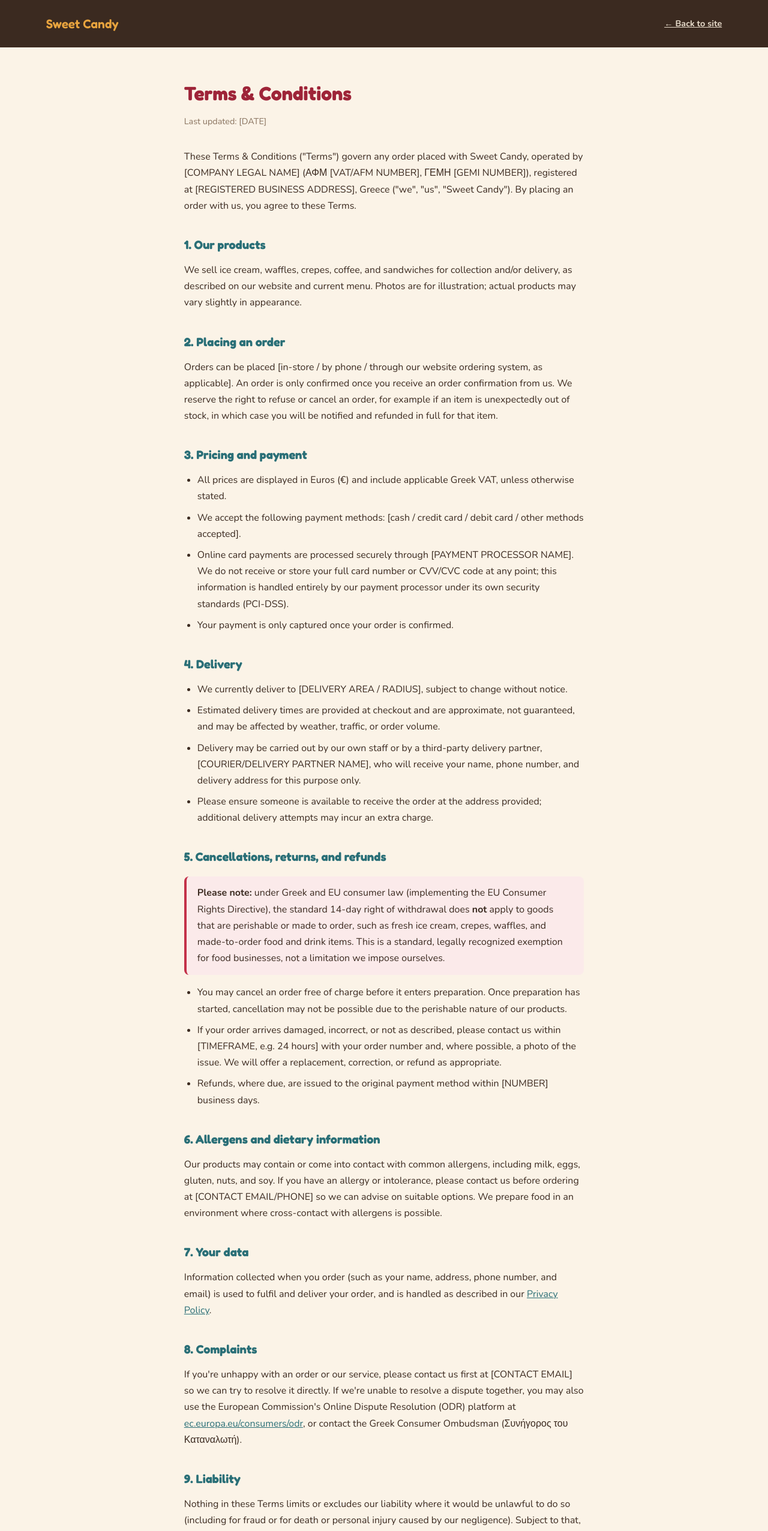
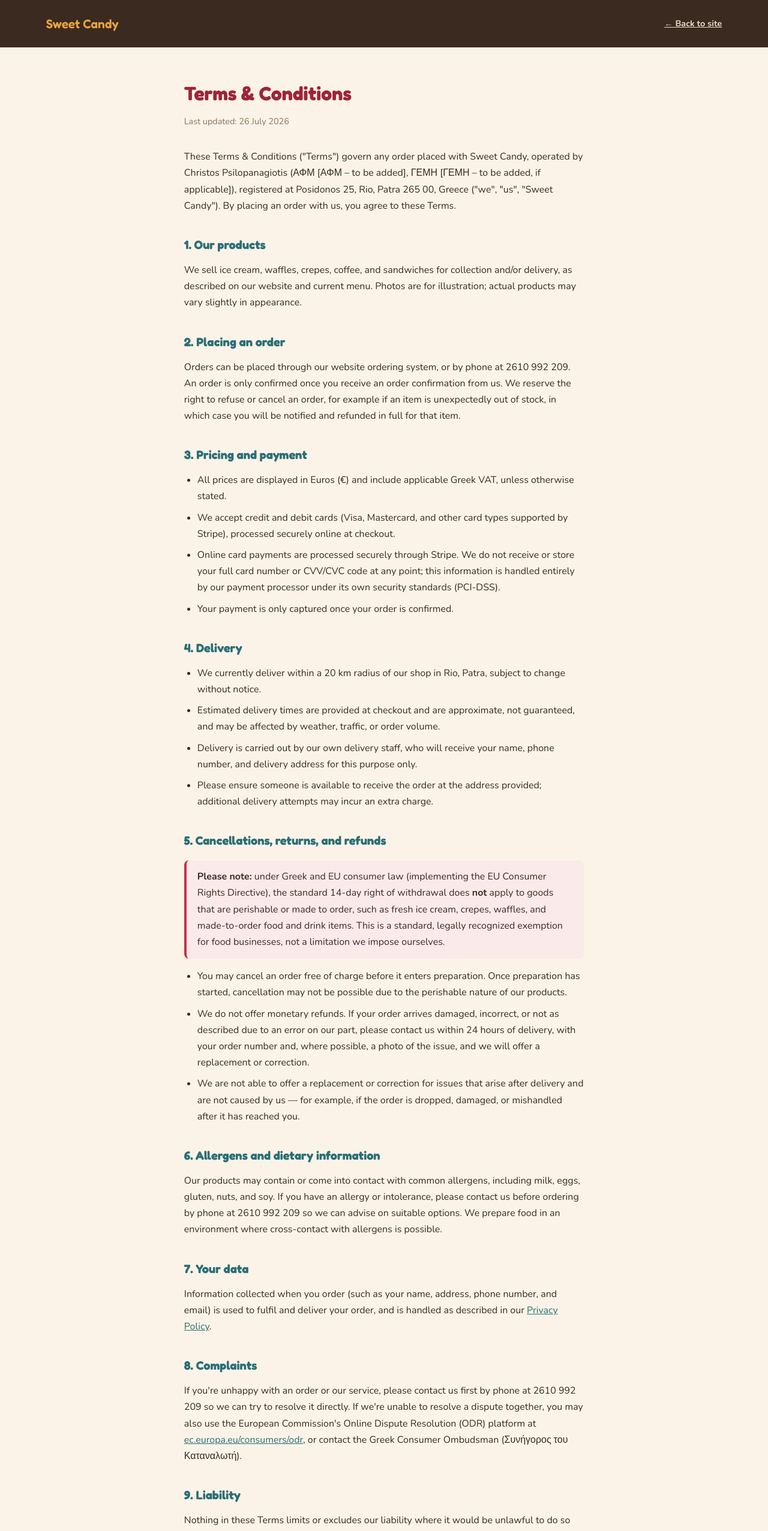
Before and after one commit to WxstedGOTY/sweet-candy-backend, a website: page public/terms.html in a window 1280 px wide. Shown: the top 2552 px of the page at 60% size. Drawn offline with nearby package versions, Linux system fonts and the light colour scheme.

Commit message:
fill in real business details in legal pages

```diff
--- a/public/terms.html
+++ b/public/terms.html
@@ -34,29 +34,29 @@
 
 <div class="wrap">
   <h1>Terms &amp; Conditions</h1>
-  <p class="updated">Last updated: [DATE]</p>
+  <p class="updated">Last updated: 26 July 2026</p>
 
-  <p>These Terms &amp; Conditions ("Terms") govern any order placed with Sweet Candy, operated by [COMPANY LEGAL NAME] (ΑΦΜ [VAT/AFM NUMBER], ΓΕΜΗ [GEMI NUMBER]), registered at [REGISTERED BUSINESS ADDRESS], Greece ("we", "us", "Sweet Candy"). By placing an order with us, you agree to these Terms.</p>
+  <p>These Terms &amp; Conditions ("Terms") govern any order placed with Sweet Candy, operated by Christos Psilopanagiotis (ΑΦΜ [ΑΦΜ – to be added], ΓΕΜΗ [ΓΕΜΗ – to be added, if applicable]), registered at Posidonos 25, Rio, Patra 265 00, Greece ("we", "us", "Sweet Candy"). By placing an order with us, you agree to these Terms.</p>
 
   <h2>1. Our products</h2>
   <p>We sell ice cream, waffles, crepes, coffee, and sandwiches for collection and/or delivery, as described on our website and current menu. Photos are for illustration; actual products may vary slightly in appearance.</p>
 
   <h2>2. Placing an order</h2>
-  <p>Orders can be placed [in-store / by phone / through our website ordering system, as applicable]. An order is only confirmed once you receive an order confirmation from us. We reserve the right to refuse or cancel an order, for example if an item is unexpectedly out of stock, in which case you will be notified and refunded in full for that item.</p>
+  <p>Orders can be placed through our website ordering system, or by phone at 2610 992 209. An order is only confirmed once you receive an order confirmation from us. We reserve the right to refuse or cancel an order, for example if an item is unexpectedly out of stock, in which case you will be notified and refunded in full for that item.</p>
 
   <h2>3. Pricing and payment</h2>
   <ul>
     <li>All prices are displayed in Euros (€) and include applicable Greek VAT, unless otherwise stated.</li>
-    <li>We accept the following payment methods: [cash / credit card / debit card / other methods accepted].</li>
-    <li>Online card payments are processed securely through [PAYMENT PROCESSOR NAME]. We do not receive or store your full card number or CVV/CVC code at any point; this information is handled entirely by our payment processor under its own security standards (PCI-DSS).</li>
+    <li>We accept credit and debit cards (Visa, Mastercard, and other card types supported by Stripe), processed securely online at checkout.</li>
+    <li>Online card payments are processed securely through Stripe. We do not receive or store your full card number or CVV/CVC code at any point; this information is handled entirely by our payment processor under its own security standards (PCI-DSS).</li>
     <li>Your payment is only captured once your order is confirmed.</li>
   </ul>
 
   <h2>4. Delivery</h2>
   <ul>
-    <li>We currently deliver to [DELIVERY AREA / RADIUS], subject to change without notice.</li>
+    <li>We currently deliver within a 20 km radius of our shop in Rio, Patra, subject to change without notice.</li>
     <li>Estimated delivery times are provided at checkout and are approximate, not guaranteed, and may be affected by weather, traffic, or order volume.</li>
-    <li>Delivery may be carried out by our own staff or by a third-party delivery partner, [COURIER/DELIVERY PARTNER NAME], who will receive your name, phone number, and delivery address for this purpose only.</li>
+    <li>Delivery is carried out by our own delivery staff, who will receive your name, phone number, and delivery address for this purpose only.</li>
     <li>Please ensure someone is available to receive the order at the address provided; additional delivery attempts may incur an extra charge.</li>
   </ul>
 
@@ -66,18 +66,18 @@
   </div>
   <ul>
     <li>You may cancel an order free of charge before it enters preparation. Once preparation has started, cancellation may not be possible due to the perishable nature of our products.</li>
-    <li>If your order arrives damaged, incorrect, or not as described, please contact us within [TIMEFRAME, e.g. 24 hours] with your order number and, where possible, a photo of the issue. We will offer a replacement, correction, or refund as appropriate.</li>
-    <li>Refunds, where due, are issued to the original payment method within [NUMBER] business days.</li>
+    <li>We do not offer monetary refunds. If your order arrives damaged, incorrect, or not as described due to an error on our part, please contact us within 24 hours of delivery, with your order number and, where possible, a photo of the issue, and we will offer a replacement or correction.</li>
+    <li>We are not able to offer a replacement or correction for issues that arise after delivery and are not caused by us — for example, if the order is dropped, damaged, or mishandled after it has reached you.</li>
   </ul>
 
   <h2>6. Allergens and dietary information</h2>
-  <p>Our products may contain or come into contact with common allergens, including milk, eggs, gluten, nuts, and soy. If you have an allergy or intolerance, please contact us before ordering at [CONTACT EMAIL/PHONE] so we can advise on suitable options. We prepare food in an environment where cross-contact with allergens is possible.</p>
+  <p>Our products may contain or come into contact with common allergens, including milk, eggs, gluten, nuts, and soy. If you have an allergy or intolerance, please contact us before ordering by phone at 2610 992 209 so we can advise on suitable options. We prepare food in an environment where cross-contact with allergens is possible.</p>
 
   <h2>7. Your data</h2>
   <p>Information collected when you order (such as your name, address, phone number, and email) is used to fulfil and deliver your order, and is handled as described in our <a href="privacy.html">Privacy Policy</a>.</p>
 
   <h2>8. Complaints</h2>
-  <p>If you're unhappy with an order or our service, please contact us first at [CONTACT EMAIL] so we can try to resolve it directly. If we're unable to resolve a dispute together, you may also use the European Commission's Online Dispute Resolution (ODR) platform at <a href="https://ec.europa.eu/consumers/odr" target="_blank" rel="noopener">ec.europa.eu/consumers/odr</a>, or contact the Greek Consumer Ombudsman (Συνήγορος του Καταναλωτή).</p>
+  <p>If you're unhappy with an order or our service, please contact us first by phone at 2610 992 209 so we can try to resolve it directly. If we're unable to resolve a dispute together, you may also use the European Commission's Online Dispute Resolution (ODR) platform at <a href="https://ec.europa.eu/consumers/odr" target="_blank" rel="noopener">ec.europa.eu/consumers/odr</a>, or contact the Greek Consumer Ombudsman (Συνήγορος του Καταναλωτή).</p>
 
   <h2>9. Liability</h2>
   <p>Nothing in these Terms limits or excludes our liability where it would be unlawful to do so (including for fraud or for death or personal injury caused by our negligence). Subject to that, our liability for any order is limited to the value of the order in question.</p>
```
Also changed, not shown: public/cookies.html (+19 -5 lines), public/privacy.html (+7 -7 lines).
